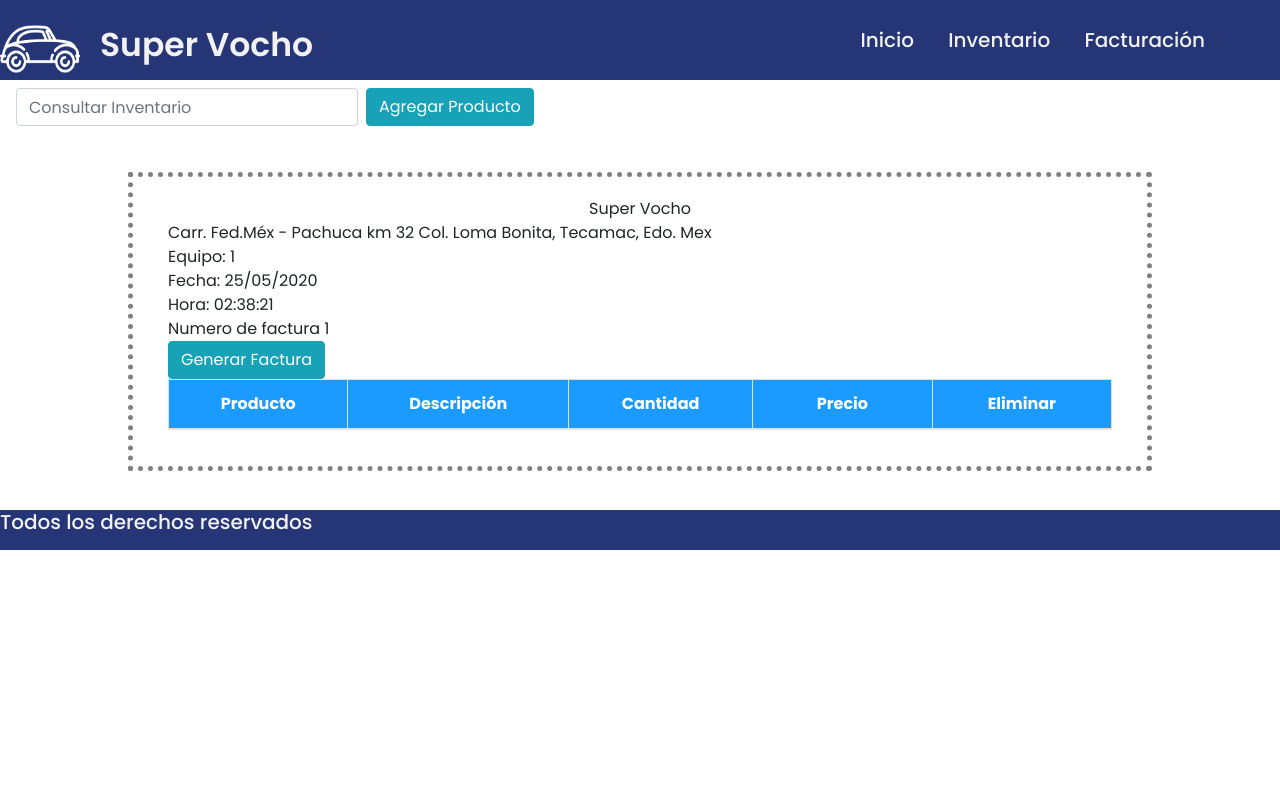
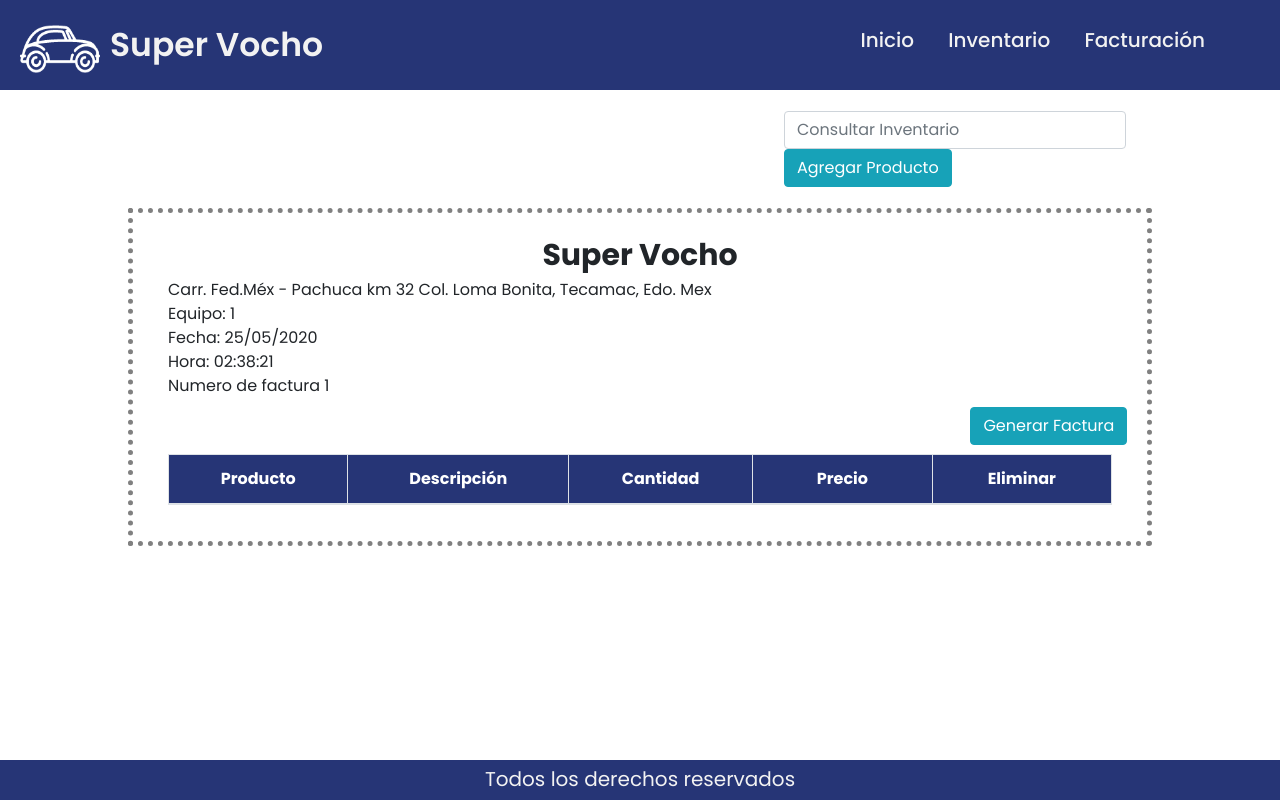
Before and after one commit to AndrewCervantes/SGF-Refaccionaria, a PHP site: page /Factura.php in a window 1280 px wide. Run offline with PHP 8.4, Linux system fonts and the light colour scheme; tables that the repository leaves empty hold one stand-in row (values such as "Sample post"); lists and menus that the app fills with data are empty; some libraries are stand-ins or nearby versions.

Commit message:
Modificación en estilos

```diff
--- a/Factura.php
+++ b/Factura.php
@@ -19,6 +19,7 @@
         <script src="librerias/bootstrap/js/bootstrap.js"></script>
         <script src="librerias/alertifyjs/alertify.js"></script>
         <script src="js/funciones.js"></script>
+        <script src='js/footer.js'></script>
 
         <link rel="stylesheet" href="css/style.css">
         <link rel="shortcut icon" href="img/vochon.png">
@@ -39,11 +40,13 @@
                 }
             }
         ?>
+        <div class="search">
         <div class="navbar navbar-light bg-light">
             <form class="form-inline" action="#" autocomplete="off" method="POST">
                <input class="form-control mr-sm-2" type="text" placeholder="Consultar Inventario" id="producto_id">
                 <button class="btn btn-info my-2 my-sm-0" type="button" name="add" id="add">Agregar Producto</button>
             </form>
+        </div>
         </div>
 
 
--- a/Inventario.php
+++ b/Inventario.php
@@ -19,6 +19,7 @@
       <!-- Header  -->
         <?php include("header.php"); ?>
       <!-- Busqueda  -->
+      <div class="search2">
         <div class="navbar navbar-light bg-light">
           <form class="form-inline">
             <input class="form-control mr-sm-2" type="text" placeholder="Busqueda" name="busqueda" id="id_busqueda">
@@ -27,6 +28,7 @@
           <button type="button" class="btn btn-info" data-toggle="modal" data-target="#add">Agregar
           </button>
         </div>
+      </div>
 
         <div id="datos"></div>
       <!-- Footer  -->
@@ -36,6 +38,7 @@
     <script src="librerias/bootstrap/js/bootstrap.js"></script>
     <script src="librerias/alertifyjs/alertify.js"></script>
     <script src="js/funciones.js"></script>
+    <script src='js/footer.js'></script>
     <script src="https://kit.fontawesome.com/a076d05399.js"></script>
 </html>
 
--- a/css/style.css
+++ b/css/style.css
@@ -16,15 +16,16 @@
 
 nav{
   background: #263576;
-  height: 80px;
+  height: 90px;
   width: 100%;
+  padding-left: 20px;
 }
 
 label.logo{
   color: #f2f2f2;
   font-size: 33px;
   line-height: 80px;
-  padding: 0 20px;
+  padding: 0px 10px;
   font-weight: 600;
 }
 
@@ -79,6 +80,7 @@
   width: 100%;
   color: #f2f2f2;
   position: absolute;
+  text-align: center;
 }
 
 /* Colocar el logo */
@@ -109,7 +111,6 @@
 	text-align: left;
 	border-collapse: collapse;
   border: #E6E6E6 2px solid;
-  /* width: 800px; */
 }
 
 th, td{
@@ -118,7 +119,7 @@
 }
 
 thead{
-	background-color: #1b9bff;
+	background-color: #263576;
   color: white;
 }
 
@@ -149,7 +150,7 @@
 }
 
 .contenidofactura{
-  margin: 3% 10% 3% 10%;
+  margin: 1% 10% 3% 10%;
   padding: 20px;
   border-color: gray;
   border-width: 5px;
@@ -167,9 +168,28 @@
 }
 
 #sv{
-text-align: center;
+  text-align: center;
+  font-size: 30px;
+  font-weight: bold;
 }
 
 #dynamic_field{
   text-align: center;
 }
+
+#submit{
+  margin: 1% 0% 1% 85%!important;
+}
+
+.search{
+  margin: 1% 0% 1% 60%!important;
+}
+
+.search2{
+  margin: 1% 22% 1% 15%!important;
+}
+
+h5{
+  font-weight: lighter!important;
+  margin-top: 7px;
+}
--- /dev/null
+++ b/js/footer.js
@@ -0,0 +1,32 @@
+$(window).bind("load", function() {
+
+    var footerHeight = 0,
+        footerTop = 0,
+        $footer = $("footer");
+
+    positionFooter();
+
+    function positionFooter() {
+
+             footerHeight = $footer.height();
+             footerTop = ($(window).scrollTop()+$(window).height()-footerHeight)+"px";
+
+            if ( ($(document.body).height()+footerHeight) < $(window).height()) {
+                $footer.css({
+                     position: "absolute"
+                }).animate({
+                     top: footerTop
+                })
+            } else {
+                $footer.css({
+                     position: "static"
+                })
+            }
+
+    }
+
+    $(window)
+            .scroll(positionFooter)
+            .resize(positionFooter)
+
+});
```
Also changed, not shown: index.php (+11 -3 lines).
